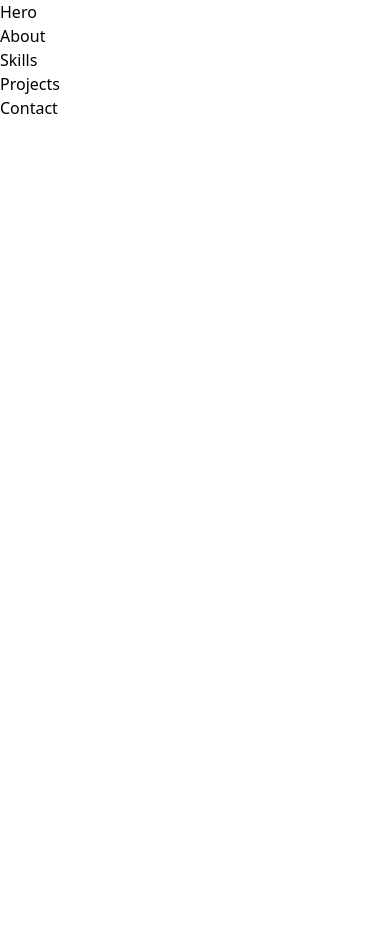
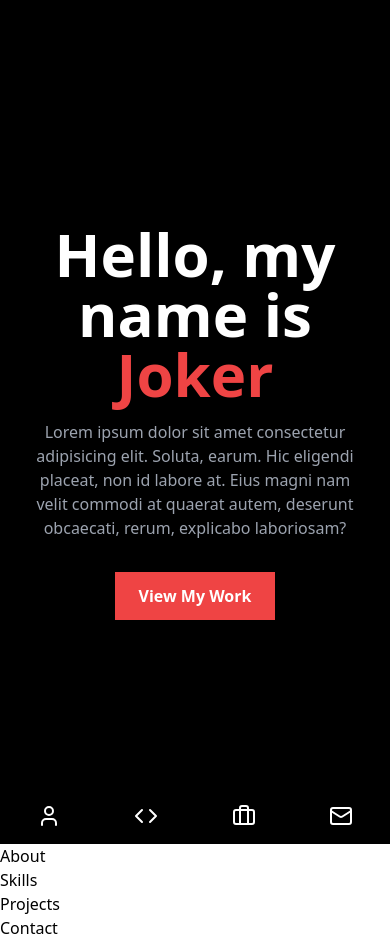
Before and after one commit to RenAmamiya0411/Website-Portfolio-v2, a React (Vite) app: page / in a window 390 px wide. Before the commit the page ends 844 px from the top, so only its background shows below. Built offline with nearby package versions, Linux system fonts and the light colour scheme.

Commit message:
Created a template for Hero and Navbar.tsx

```diff
--- a/src/parts/Hero.tsx
+++ b/src/parts/Hero.tsx
@@ -1,9 +1,16 @@
-import React from 'react'
-
 function Hero() {
   return (
-    <div>Hero</div>
-  )
+    <section className="h-screen bg-black flex flex-col items-center justify-center text-white px-8">
+      <h1 className="text-6xl font-bold text-center">
+        Hello, my name is <span className="text-red-500">Joker</span>
+      </h1>
+      <p className="mt-4 max-w-xl text-center text-gray-400">
+        Lorem ipsum dolor sit amet consectetur adipisicing elit. Soluta, earum. Hic eligendi placeat, non id labore at.
+        Eius magni nam velit commodi at quaerat autem, deserunt obcaecati, rerum, explicabo laboriosam?
+      </p>
+      <a className="mt-8 px-6 py-3 bg-red-500 text-white font-bold hover:bg-red-600 transition-colors"href="#projects">View My Work</a>
+    </section>
+  );
 }
 
-export default Hero
+export default Hero;
--- a/src/parts/Navbar.tsx
+++ b/src/parts/Navbar.tsx
@@ -2,6 +2,7 @@ import { Briefcase, Code, Mail, User } from "lucide-react";
 
 function Navbar() {
   return (
+    <>
       <nav className="hidden md:flex left-0 top-0 h-full w-16 bg-black flex-col items-center justify-center gap-8 z-50">
         <a className="navbar-icons" href="#about">
           <User size={24} />
@@ -16,6 +17,22 @@ function Navbar() {
           <Mail size={24} />
         </a>
       </nav>
+
+      <nav className="md:hidden fixed bottom-0 left-0 w-full bg-black flex justify-around items-center py-4 z-50">
+        <a className="navbar-icons" href="#about">
+          <User size={24} />
+        </a>
+        <a className="navbar-icons" href="#skills">
+          <Code size={24} />
+        </a>
+        <a className="navbar-icons" href="#projects">
+          <Briefcase size={24} />
+        </a>
+        <a className="navbar-icons" href="#contacts">
+          <Mail size={24} />
+        </a>
+      </nav>
+    </>
   );
 }
 
```
Lines whose indentation alone changed are shown as unchanged.
